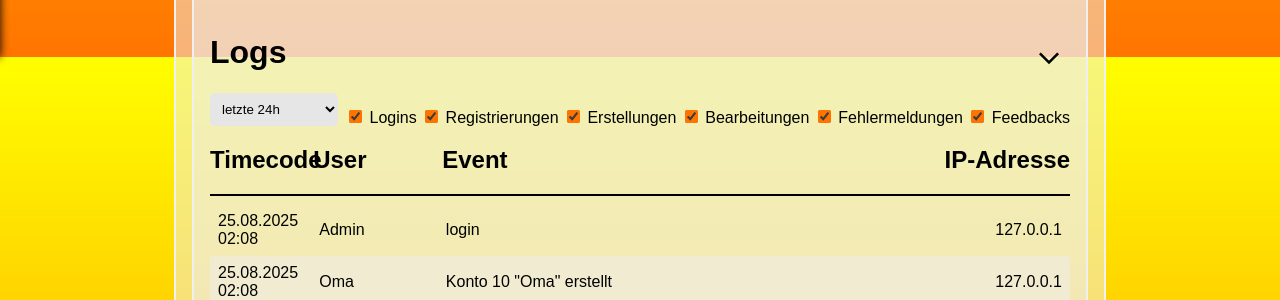
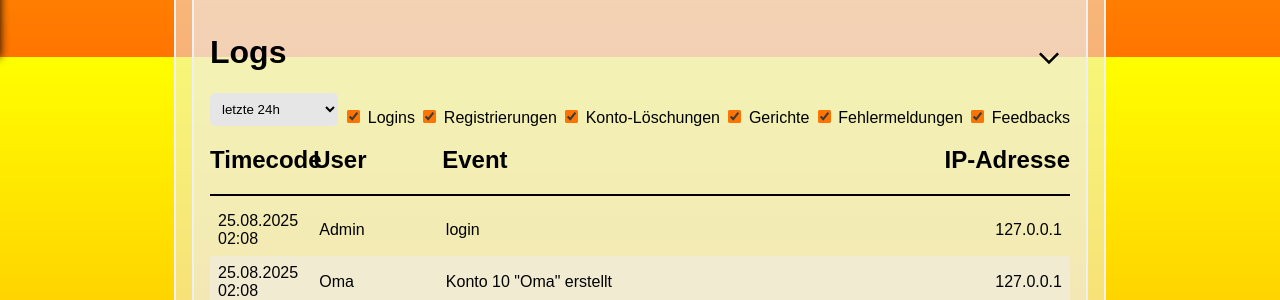
Before and after one commit to jan-albrecht05/Kochbuch-DB, a PHP site: page /pages/admin-panel.php in a window 1280 px wide. Shown: the part 743-1043 px from the top of the page. Run offline with PHP 8.4, Linux system fonts and the light colour scheme; the visitor is signed in with stand-in values (Sample User, id 1); data comes from the database, SQL or seed files in the repository; both versions use the stored data as it was after the commit.

Commit message:
triying to fix verification.php

```diff
--- a/pages/admin-panel.php
+++ b/pages/admin-panel.php
@@ -469,11 +469,11 @@ if ($_SERVER['REQUEST_METHOD'] === 'POST' && isset($_POST['edit_user'])) {
                     <label for="Logins">Logins</label>
                     <input type="checkbox" name="Registrierungen" checked>
                     <label for="Registrierungen">Registrierungen</label>
-                    <input type="checkbox" name="Rezept-Erstellungen" checked>
-                    <label for="Rezept-Erstellungen">Erstellungen</label>
+                    <input type="checkbox" name="Konto-Löschungen" checked>
+                    <label for="Konto-Löschungen">Konto-Löschungen</label>
+                    <input type="checkbox" name="Gerichte" checked>
+                    <label for="Gerichte">Gerichte</label>
                     <input type="checkbox" name="Rezept-Bearbeitungen" checked>
-                    <label for="Rezept-Bearbeitungen">Bearbeitungen</label>
-                    <input type="checkbox" name="Fehlermeldungen" checked>
                     <label for="Fehlermeldungen">Fehlermeldungen</label>
                     <input type="checkbox" name="Feedbacks" checked>
                     <label for="Feedbacks">Feedbacks</label>
--- a/pages/profil.php
+++ b/pages/profil.php
@@ -123,7 +123,6 @@ if ($_SERVER['REQUEST_METHOD'] === 'POST' && isset($_POST['save_settings'])) {
         <div id="profil">
             <?php
                 $user_id = $_SESSION['user_id'];
-                $row = $usersdb->query("SELECT name, email_address, profilbild FROM users WHERE id = $user_id")->fetchArray(SQLITE3_ASSOC);
                 $username = $row ? $row['name'] : 'Gast';
                 $email = $row ? $row['email_address'] : '';
                 $profilbild = $row && !empty($row['profilbild']) ? $row['profilbild'] : $row['profilbild'];
--- a/pages/verifizieren.php
+++ b/pages/verifizieren.php
@@ -31,7 +31,7 @@ if (!$hash) {
             <small>Du wirst in 5 Sekunden weitergeleitet.</small>
         </span>
     </p>';
-    header("refresh:5;url=../index.php");
+    //header("refresh:5;url=../index.php");
     exit;
 }
 
@@ -52,7 +52,7 @@ if ($user) {
         $update = $usersdb->prepare("UPDATE users SET status = 2 WHERE id = :id");
         $update->bindValue(':id', $user['id'], SQLITE3_INTEGER);
         $update->execute();
-        $user_row = $usersdb->prepare("SELECT * from users where id = :id");
+        $user_row = $usersdb->query("SELECT * FROM users WHERE id = $user_id")->fetchArray(SQLITE3_ASSOC);
         $user_row->execute();
         $username = $user_row['name'];
         echo '
@@ -69,7 +69,7 @@ if ($user) {
             $log_stmt->bindValue(':timecode', time(), SQLITE3_INTEGER);
             $log_stmt->bindValue(':ip', $ip, SQLITE3_TEXT);
             $log_stmt->execute();
-        header("refresh:5;url=login.php");
+        //header("refresh:5;url=login.php");
 
     } else {
         echo '
```
Also changed, not shown: README.md, assets/db/gerichte.db, assets/db/logs.db, assets/db/users.db.
